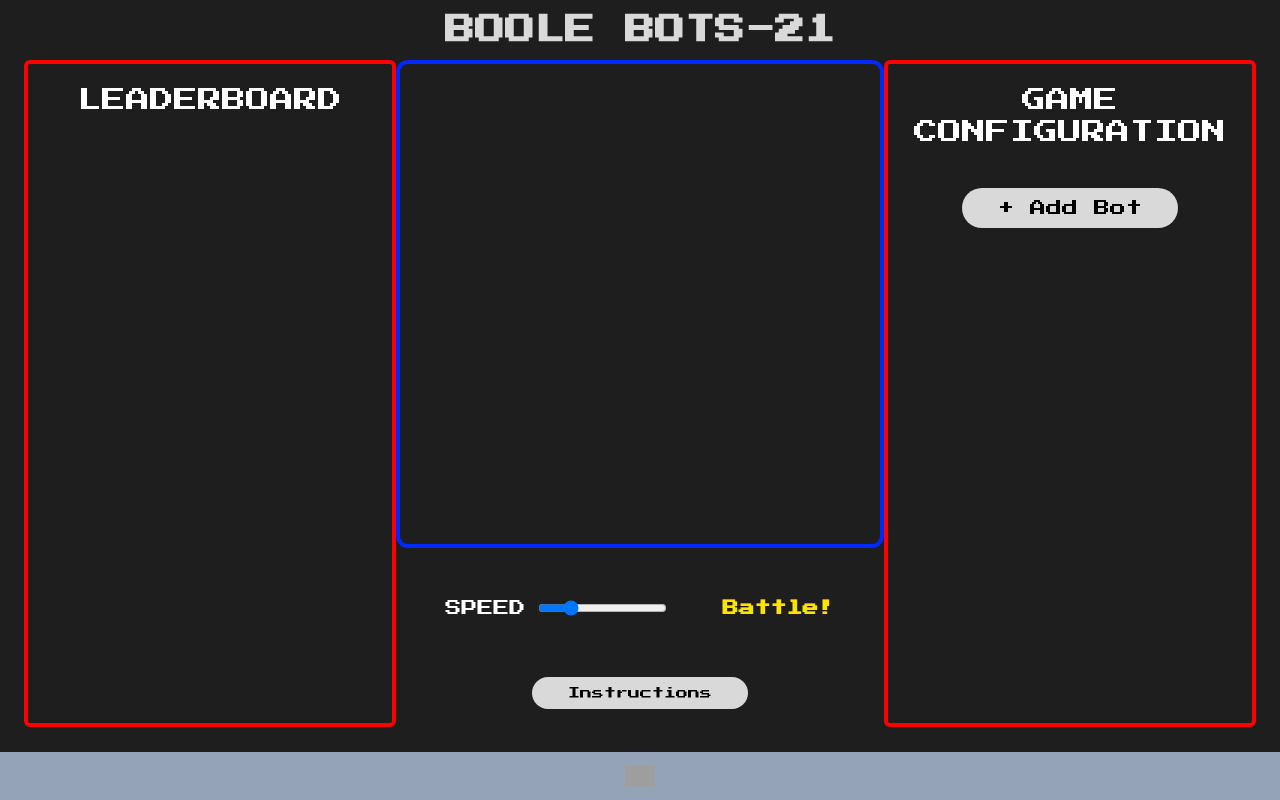
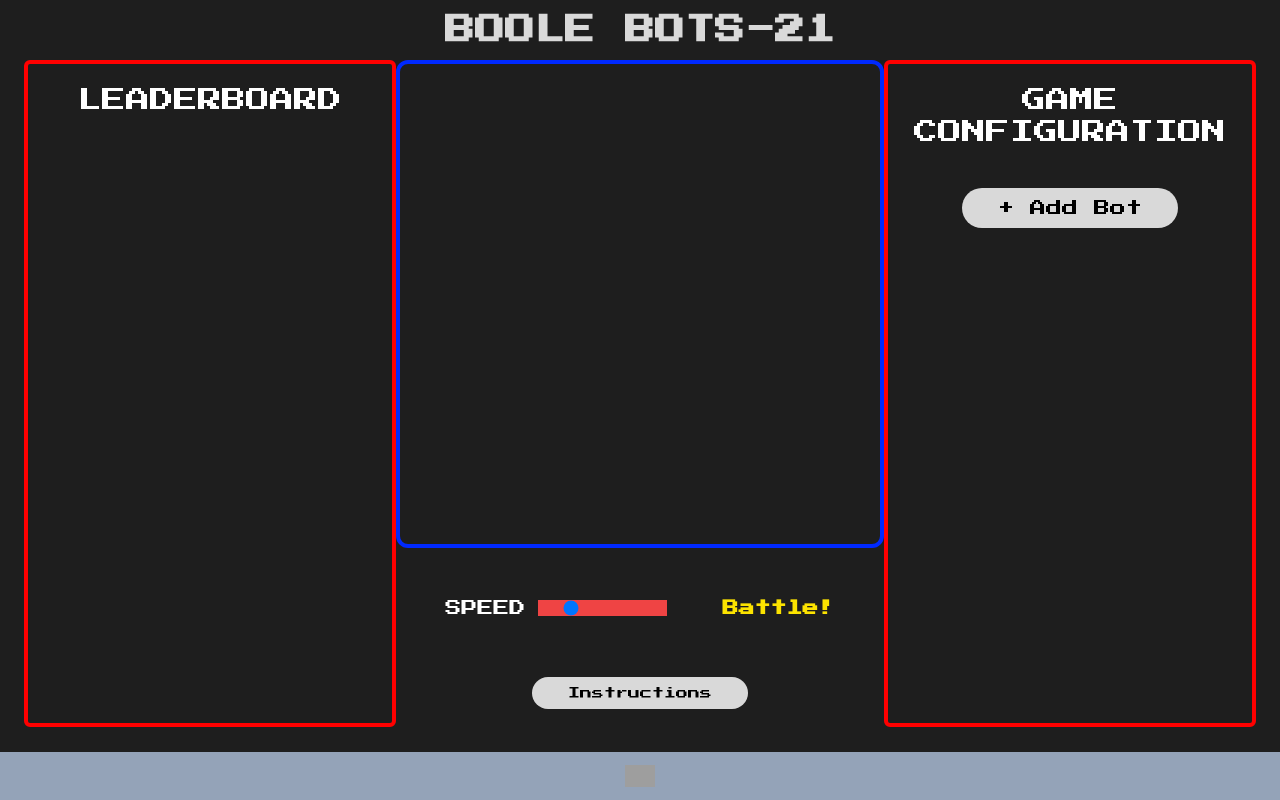
Before and after one commit to chingu-voyages/v44-tier2-team-21, a React (Vite) app: page / in a window 1280 px wide. Built offline with nearby package versions, Linux system fonts and the light colour scheme; grey boxes are pictures that could not be loaded.

Commit message:
Update color of slider input on Arena

```diff
--- a/src/components/Arena.jsx
+++ b/src/components/Arena.jsx
@@ -47,6 +47,7 @@ const Arena = () => {
               onChange={(e) => {
                 setSpeed(e.target.value);
               }}
+              className='appearance-none bg-red-500'
             />
           </div>
           <button
```
